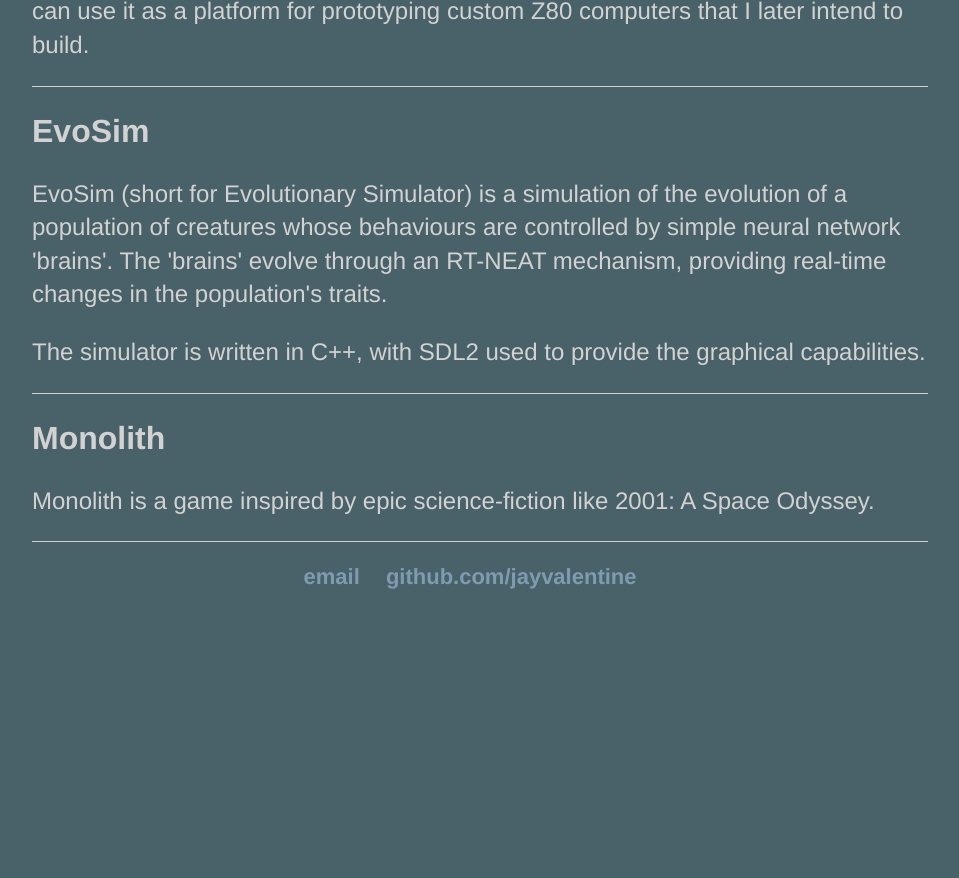
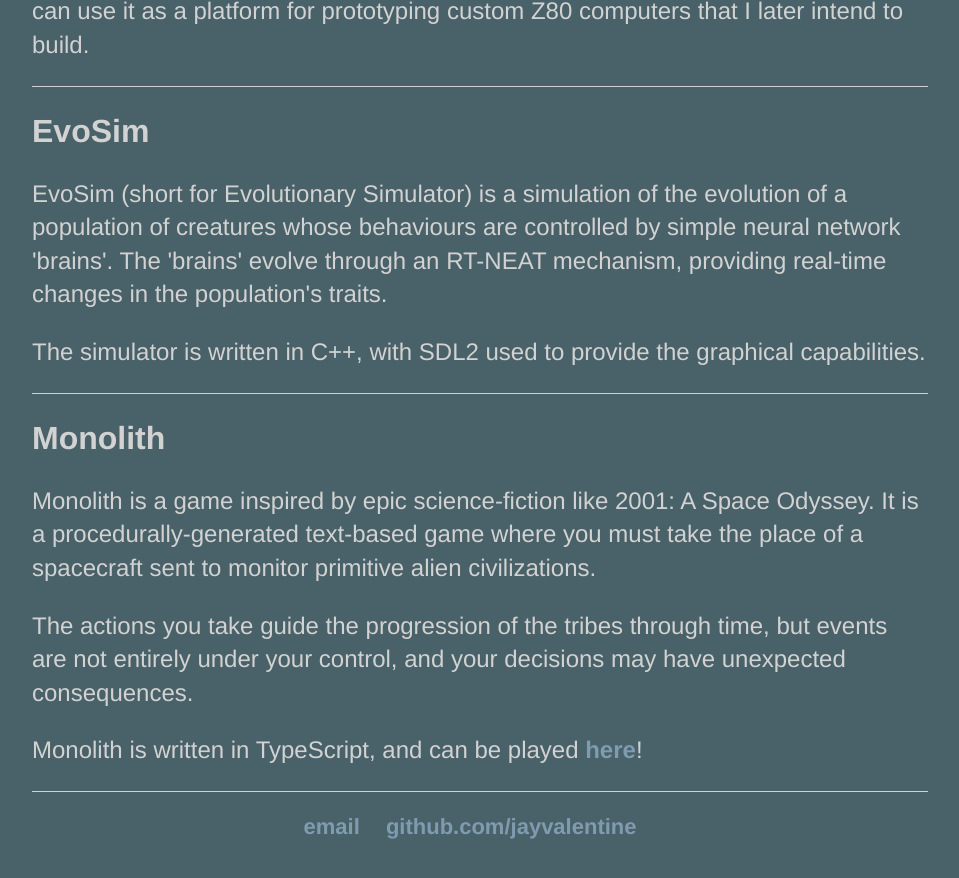
Before and after one commit to jayvalentine/jayvalentine.github.io, a Jekyll site: the page built from projects.html, in a window 1280 px wide and 900 px high, scrolled down 1208 px. Shown: the top 878 px of the window, without its empty margins (160-1119 px from the left). Built offline with Jekyll 4.4.1, drawn with Linux system fonts in a browser that asks for light colours; before the commit the page ends 1858 px from its top, so only the background shows below that.

Commit message:
Pulled Monolith into the github pages repo!

```diff
--- a/projects.html
+++ b/projects.html
@@ -58,5 +58,14 @@ title: Jay Valentine - Personal Projects
     <h2>Monolith</h2>
     <p>
         Monolith is a game inspired by epic science-fiction like 2001: A Space Odyssey.
+        It is a procedurally-generated text-based game where you must take the place of a
+        spacecraft sent to monitor primitive alien civilizations.
+    </p>
+    <p>
+        The actions you take guide the progression of the tribes through time, but events are not
+        entirely under your control, and your decisions may have unexpected consequences.
+    </p>
+    <p>
+        Monolith is written in TypeScript, and can be played <a href="monolith/index.html">here</a>!
     </p>
 </div>
```
Also changed, not shown: .gitmodules (added).
